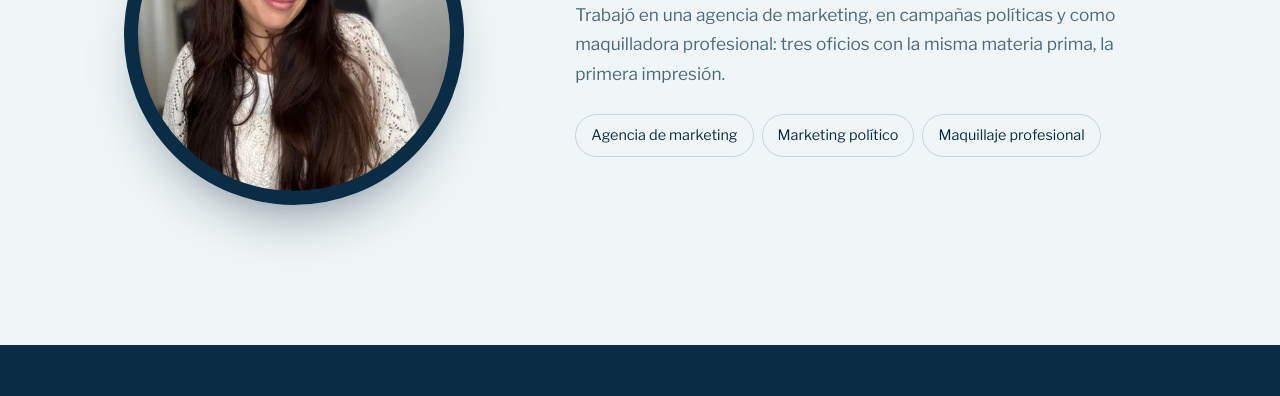
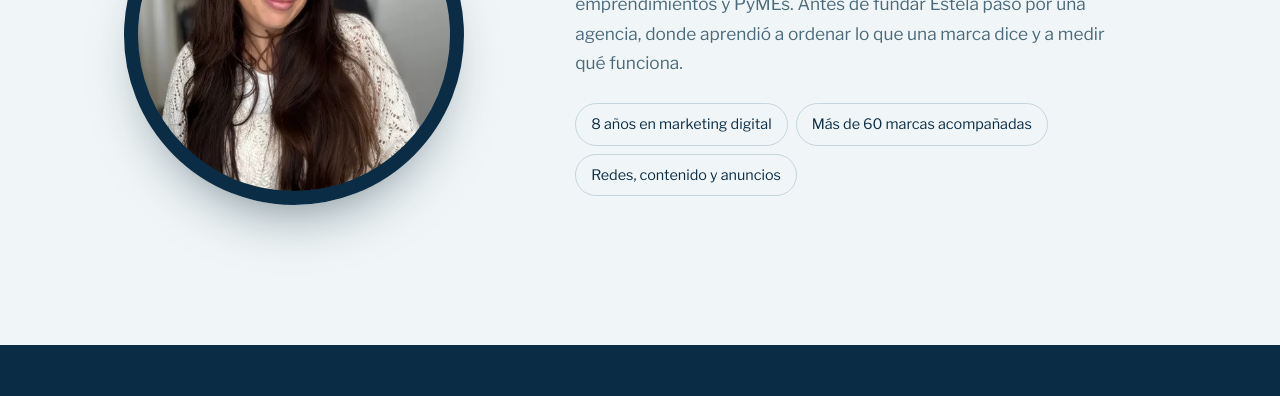
Before and after one commit to emi1307-nomo/estela-, a plain HTML site: page valentina.html in a window 1280 px wide. Shown: the part 738-1134 px from the top of the page. Drawn offline with Linux system fonts and the light colour scheme.

Commit message:
Valentina: solo agencia de marketing, con ocho años de experiencia
Se sacan el marketing político y el maquillaje profesional del texto, de
las etiquetas y de la descripción de la página.

Co-Authored-By: Claude Opus 5.5 <noreply@anthropic.com>

```diff
--- a/valentina.html
+++ b/valentina.html
@@ -4,14 +4,14 @@
 <meta charset="utf-8">
 <meta name="viewport" content="width=device-width,initial-scale=1,viewport-fit=cover">
 <title>Quién está detrás · Estela</title>
-<meta name="description" content="Valentina: agencia de marketing, marketing político y maquillaje profesional. La misma materia prima: la primera impresión.">
+<meta name="description" content="Valentina, fundadora de Estela: más de ocho años en marketing digital con emprendimientos y PyMEs.">
 <meta name="robots" content="noindex">
 <meta name="theme-color" content="#0A2C45">
 <meta property="og:type" content="website">
 <meta property="og:locale" content="es_AR">
 <meta property="og:site_name" content="Estela">
 <meta property="og:title" content="Quién está detrás · Estela">
-<meta property="og:description" content="Valentina: agencia de marketing, marketing político y maquillaje profesional. La misma materia prima: la primera impresión.">
+<meta property="og:description" content="Valentina, fundadora de Estela: más de ocho años en marketing digital con emprendimientos y PyMEs.">
 <link rel="icon" href="favicon.svg" type="image/svg+xml">
 <link rel="preload" href="fuentes/libre-baskerville.woff2" as="font" type="font/woff2" crossorigin>
 <link rel="preload" href="fuentes/libre-baskerville-italica.woff2" as="font" type="font/woff2" crossorigin>
@@ -53,8 +53,8 @@
     </div>
     <div class="aparece">
       <h2 class="titulo">Valentina</h2>
-      <p class="intro">Trabajó en una agencia de marketing, en campañas políticas y como maquilladora profesional: tres oficios con la misma materia prima, la primera impresión.</p>
-      <div class="oficios"><span>Agencia de marketing</span><span>Marketing político</span><span>Maquillaje profesional</span></div>
+      <p class="intro">Hace más de ocho años que trabaja en marketing digital con emprendimientos y PyMEs. Antes de fundar Estela pasó por una agencia, donde aprendió a ordenar lo que una marca dice y a medir qué funciona.</p>
+      <div class="oficios"><span>8 años en marketing digital</span><span>Más de 60 marcas acompañadas</span><span>Redes, contenido y anuncios</span></div>
     </div>
   </div>
 </section>
```
